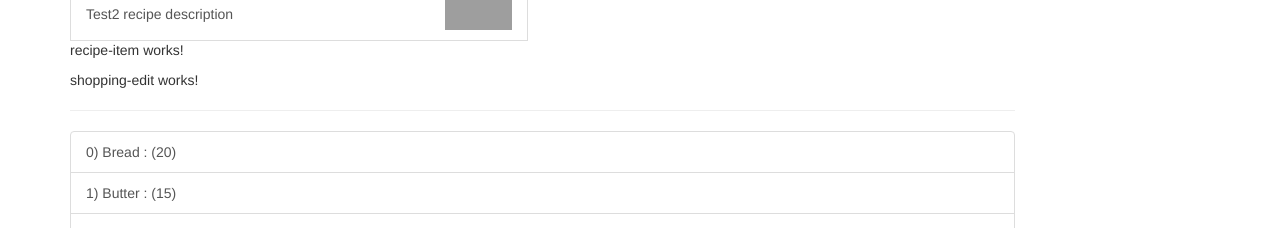
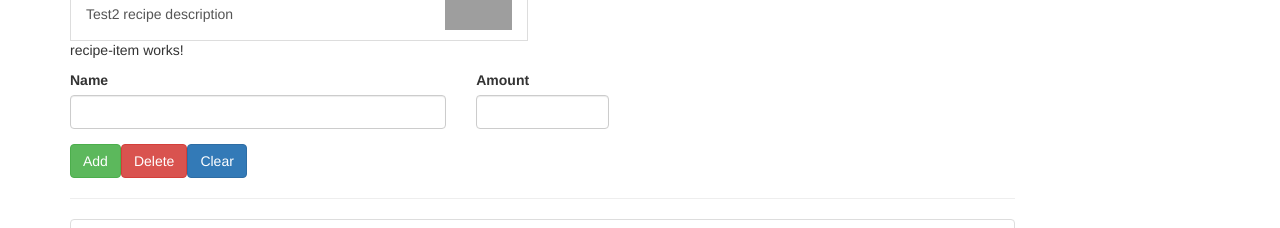
Before and after one commit to ravczar/Udemy, an Angular app in the folder UdemyApp/: page / in a window 1280 px wide. Shown: the part 249-477 px from the top of the page. Built offline with nearby package versions, Linux system fonts and the light colour scheme; grey boxes are pictures that could not be loaded.

Commit message:
Add: shopping-edit html

```diff
--- a/UdemyApp/src/app/shopping-list/shopping-edit/shopping-edit.component.html
+++ b/UdemyApp/src/app/shopping-list/shopping-edit/shopping-edit.component.html
@@ -1 +1,23 @@
-<p>shopping-edit works!</p>
+<div class="row">
+    <div class="col-xs-12">
+        <form>
+            <div class="row">
+                <div class="col-sm-5 form-group">
+                    <label for="name">Name</label>
+                    <input type="text" id="name" class="form-control">
+                </div>
+                <div class="col-sm-2 form-group">
+                    <label for="amount">Amount</label>
+                    <input type="text" id="number" class="form-control">
+                </div>
+            </div>
+            <div class="row">
+                <div class="col-xs-12">
+                    <button class="btn btn-success" type="submit">Add</button>
+                    <button class="btn btn-danger" type="button">Delete</button>
+                    <button class="btn btn-primary" type="reset">Clear</button>
+                </div>
+            </div>
+        </form>
+    </div>
+</div>
```
